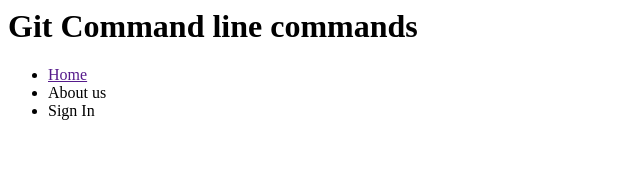
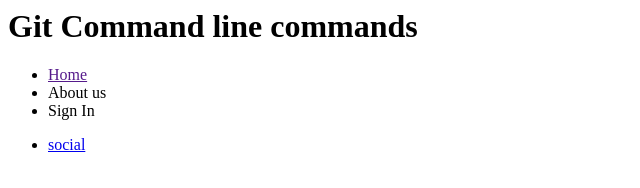
Before and after one commit to Avleen13/git-practice, a plain HTML site: page index.html in a window 1280 px wide. Shown: the full height of the page, 0-640 px from the left. Drawn offline with Linux system fonts and the light colour scheme.

Commit message:
Website with footer added

```diff
--- a/index.html
+++ b/index.html
@@ -16,5 +16,10 @@
             <li><a href=""></a>Sign In</li>
         </ul>
     </nav>
+    <footer>
+        <ul><li>
+            <a href="#">social</a>
+        </li></ul>
+    </footer>
 </body>
 </html>
```
